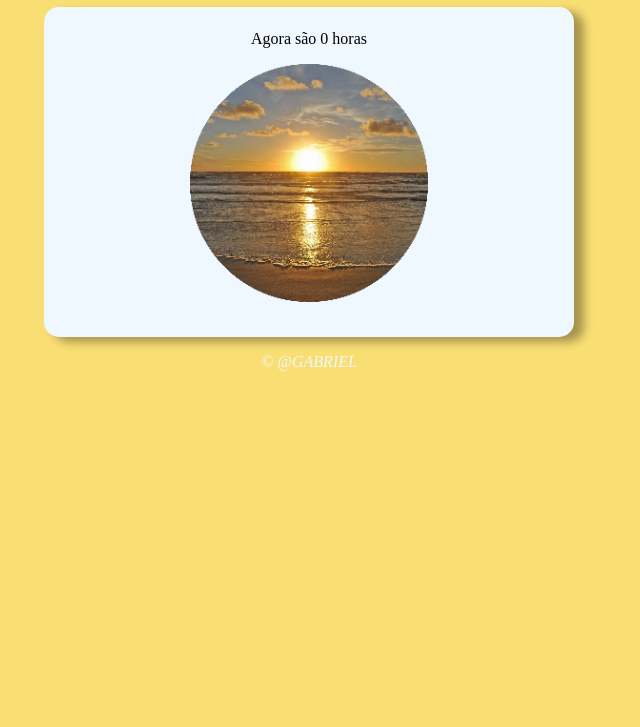
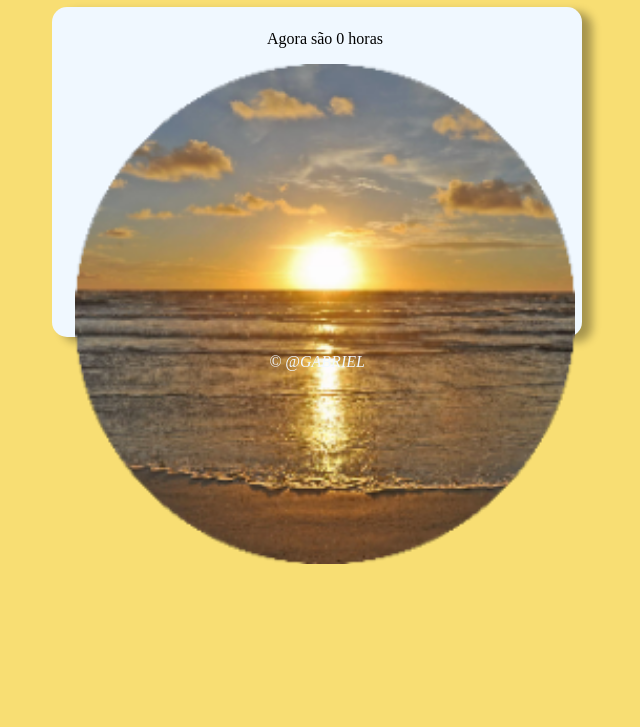
Before and after one commit to Gabcdc/modelo, a plain HTML site: page index.html in a window 1280 px wide. Shown: the part 73-800 px from the top of the page, without its empty margins (331-971 px from the left). Drawn offline with Linux system fonts and the light colour scheme.

Commit message:
Update estilo.css

```diff
--- a/estilo.css
+++ b/estilo.css
@@ -1,3 +1,6 @@
+*{
+  width: 100%;
+}
 body{
 background-color: rgb(0, 89, 255);
 font: normal 15px;
```
